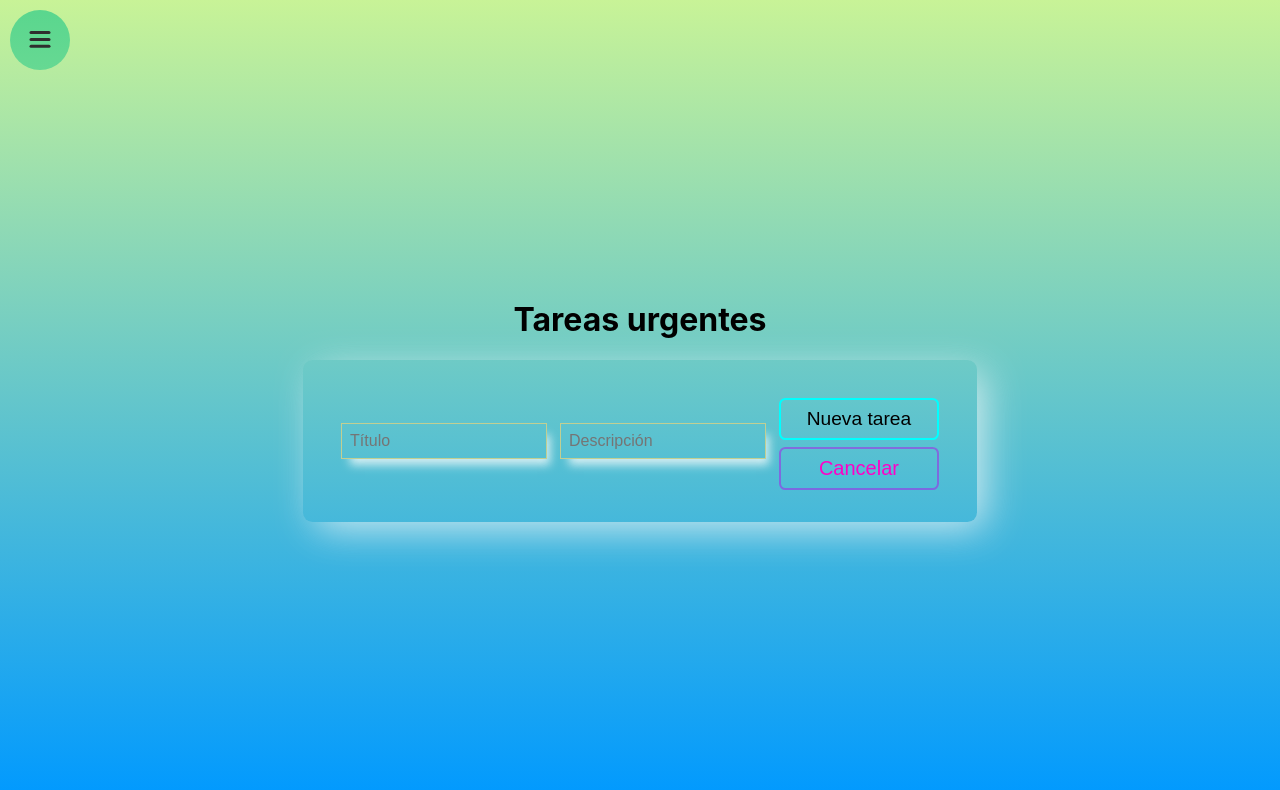
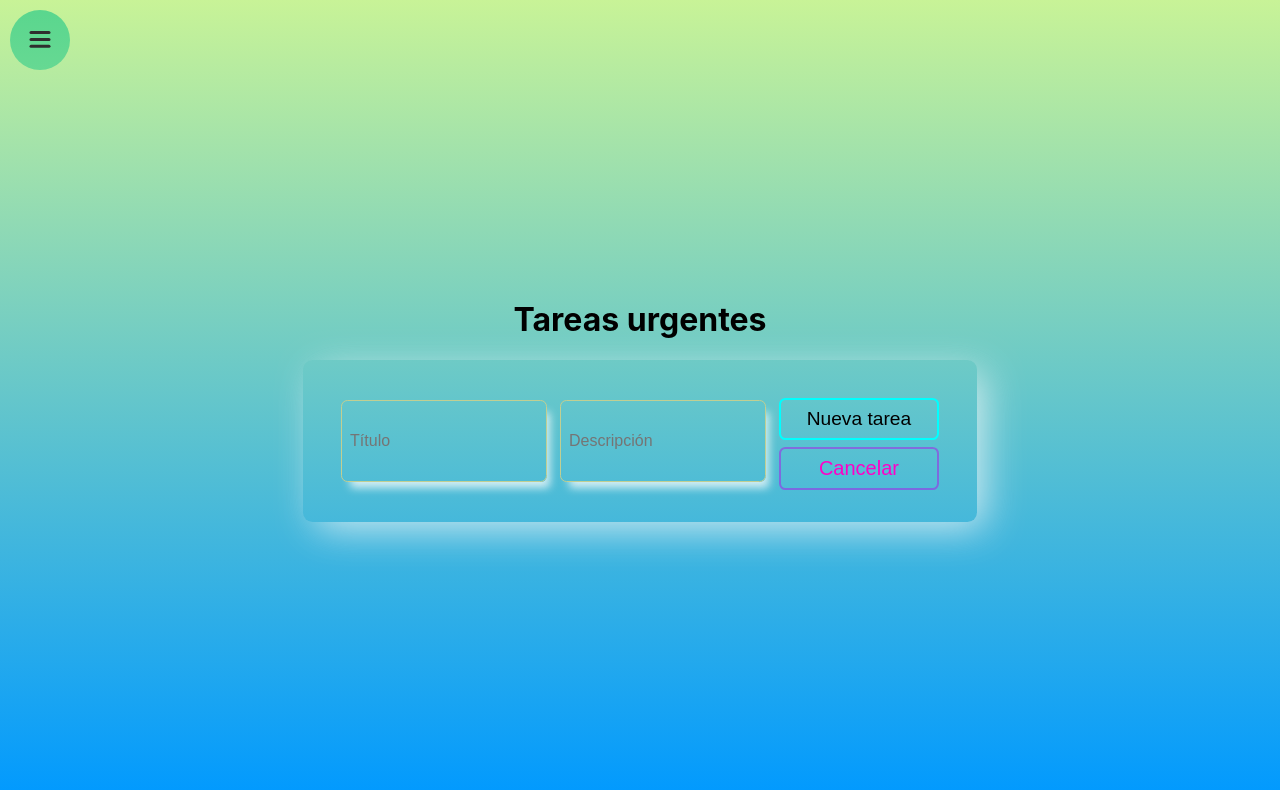
Before and after one commit to Silzhar/todoLuist_redux, a React (Create React App) app: page /urgent in a window 1280 px wide. Shown: the top 790 px of the page. Built offline with nearby package versions, Linux system fonts and the light colour scheme.

Commit message:
Height style.

```diff
--- a/src/components/UrgentTask/UrgentTask.scss
+++ b/src/components/UrgentTask/UrgentTask.scss
@@ -10,10 +10,12 @@
 
     > input {
       width: 100%;
+      height: 4rem;
       padding: 0.5rem;
       margin: 0.4rem;
       font-size: 1rem;
       background-color: transparent;
+      border-radius: 0.40rem;
       border: 1px solid rgb(193, 207, 146);
       box-shadow: 6px 9px 9px -3px #fdfdfdbf;
 
@@ -58,7 +60,7 @@
         color: #ff00c8;
       }
     }
-  }
+}
 
 
 .task {
```
